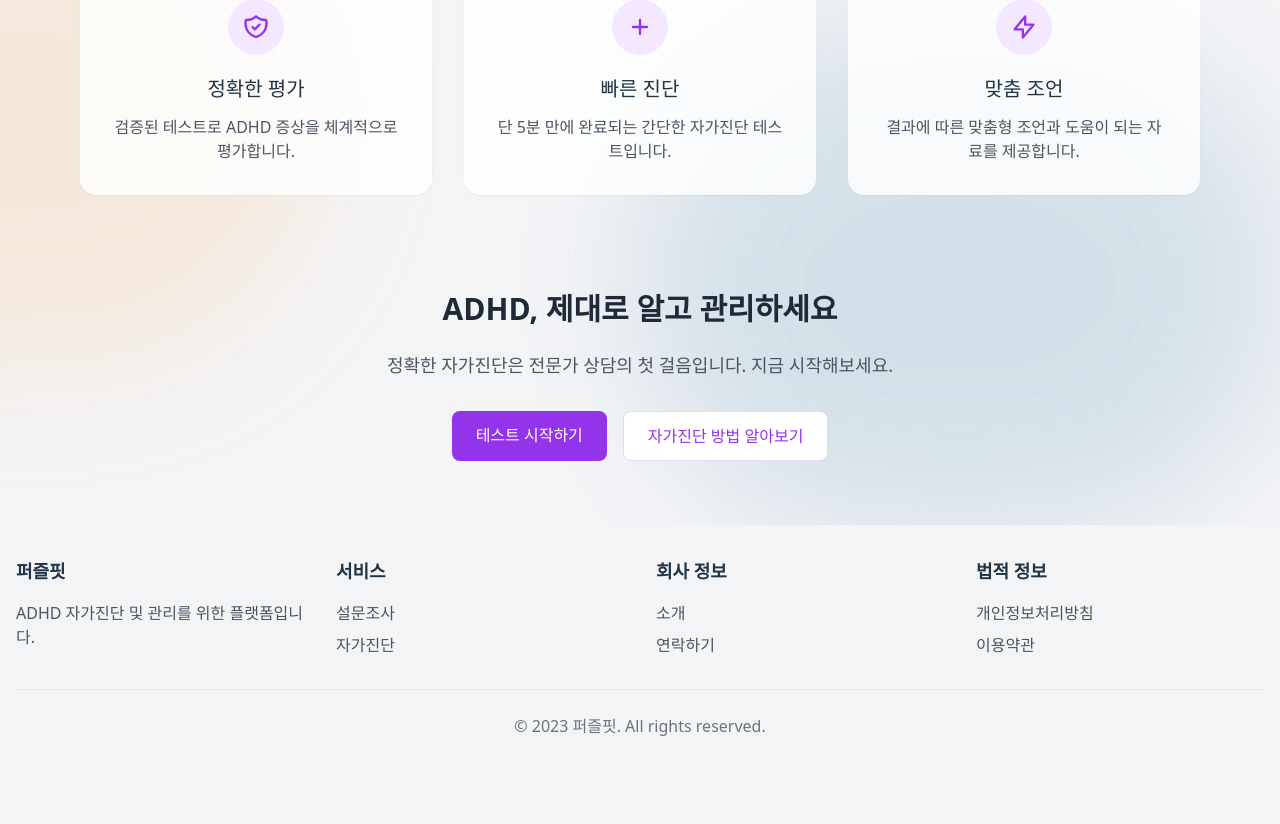
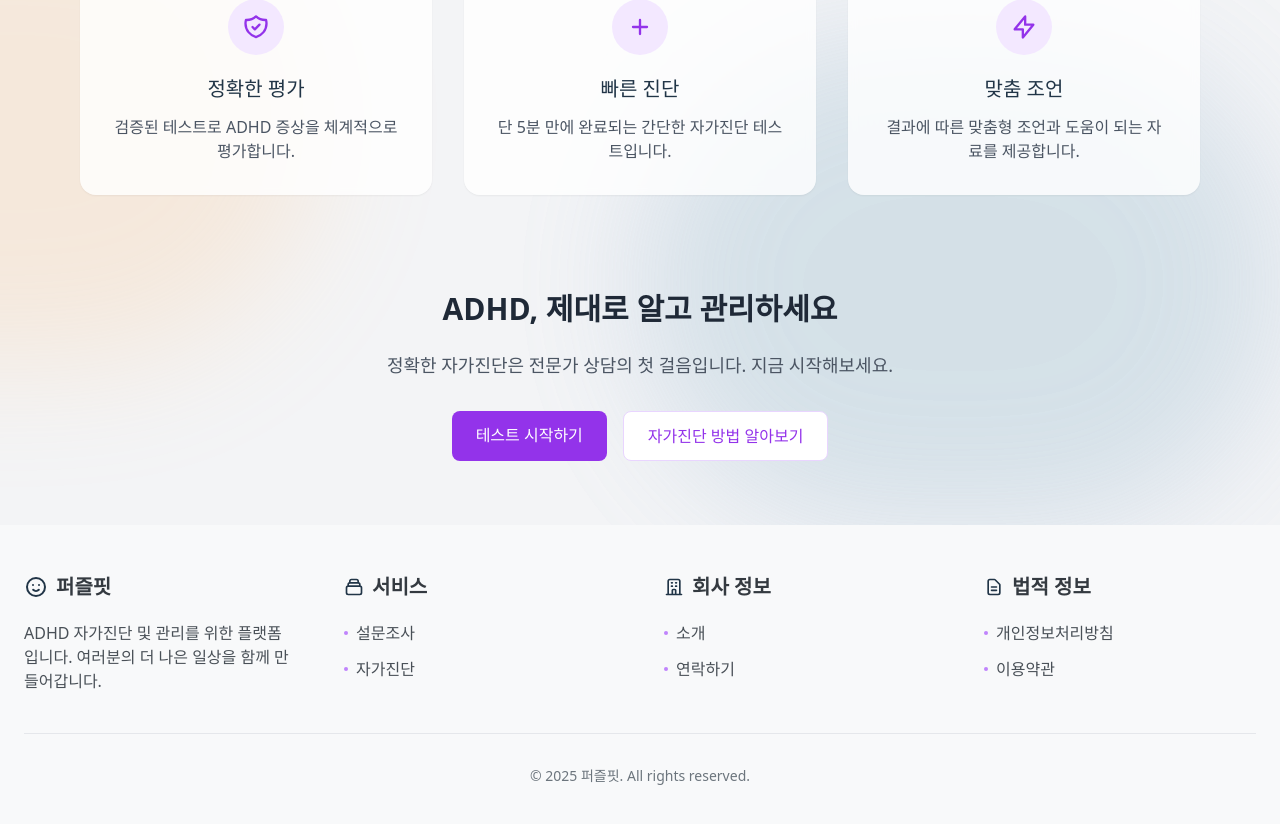
Before and after one commit to maengsoyeong/adhd-app, a React (Vite) app: page / in a window 1280 px wide. Shown: the part 515-1339 px from the top of the page. Before the commit the page ends 1285 px from the top, so only its background shows below. Built offline with nearby package versions, Linux system fonts and the light colour scheme; what @react-pdf/renderer would draw is missing.

Commit message:
footer 디자인

```diff
--- a/src/components/layout/Footer.tsx
+++ b/src/components/layout/Footer.tsx
@@ -1,43 +1,148 @@
 import React from 'react';
 import { Link } from 'react-router-dom';
 
+// 아이콘 컴포넌트들
+const ServiceIcon = () => (
+  <svg xmlns="http://www.w3.org/2000/svg" className="h-5 w-5" fill="none" viewBox="0 0 24 24" stroke="currentColor">
+    <path strokeLinecap="round" strokeLinejoin="round" strokeWidth={2} d="M19 11H5m14 0a2 2 0 012 2v6a2 2 0 01-2 2H5a2 2 0 01-2-2v-6a2 2 0 012-2m14 0V9a2 2 0 00-2-2M5 11V9a2 2 0 012-2m0 0V5a2 2 0 012-2h6a2 2 0 012 2v2M7 7h10" />
+  </svg>
+);
+
+const CompanyIcon = () => (
+  <svg xmlns="http://www.w3.org/2000/svg" className="h-5 w-5" fill="none" viewBox="0 0 24 24" stroke="currentColor">
+    <path strokeLinecap="round" strokeLinejoin="round" strokeWidth={2} d="M19 21V5a2 2 0 00-2-2H7a2 2 0 00-2 2v16m14 0h2m-2 0h-5m-9 0H3m2 0h5M9 7h1m-1 4h1m4-4h1m-1 4h1m-5 10v-5a1 1 0 011-1h2a1 1 0 011 1v5m-4 0h4" />
+  </svg>
+);
+
+const LegalIcon = () => (
+  <svg xmlns="http://www.w3.org/2000/svg" className="h-5 w-5" fill="none" viewBox="0 0 24 24" stroke="currentColor">
+    <path strokeLinecap="round" strokeLinejoin="round" strokeWidth={2} d="M9 12h6m-6 4h6m2 5H7a2 2 0 01-2-2V5a2 2 0 012-2h5.586a1 1 0 01.707.293l5.414 5.414a1 1 0 01.293.707V19a2 2 0 01-2 2z" />
+  </svg>
+);
+
+const BrandIcon = () => (
+  <svg xmlns="http://www.w3.org/2000/svg" className="h-6 w-6" fill="none" viewBox="0 0 24 24" stroke="currentColor">
+    <path strokeLinecap="round" strokeLinejoin="round" strokeWidth={2} d="M14.828 14.828a4 4 0 01-5.656 0M9 10h.01M15 10h.01M21 12a9 9 0 11-18 0 9 9 0 0118 0z" />
+  </svg>
+);
+
 const Footer: React.FC = () => {
   return (
-    <footer className="bg-gray-100 py-8">
-      <div className="container mx-auto px-4">
-        <div className="grid grid-cols-1 md:grid-cols-4 gap-8">
-          <div>
-            <h3 className="font-bold text-lg mb-4">퍼즐핏</h3>
-            <p className="text-gray-600">
-              ADHD 자가진단 및 관리를 위한 플랫폼입니다.
+    <footer className="bg-[#f8f9fa] py-12 font-['Pretendard', 'Noto_Sans_KR', 'sans-serif']">
+      <div className="container mx-auto px-6">
+        <div className="grid grid-cols-1 md:grid-cols-2 lg:grid-cols-4 gap-10 md:gap-12">
+          <div className="space-y-3">
+            <div className="flex items-center mb-5">
+              <BrandIcon />
+              <h3 className="font-bold text-xl ml-2 text-[#343a40]">퍼즐핏</h3>
+            </div>
+            <p className="text-[#495057] max-w-xs">
+              ADHD 자가진단 및 관리를 위한 플랫폼입니다. 여러분의 더 나은 일상을 함께 만들어갑니다.
             </p>
           </div>
-          <div>
-            <h3 className="font-bold text-lg mb-4">서비스</h3>
-            <ul className="space-y-2">
-              <li><Link to="/survey/intro" className="text-gray-600 hover:text-purple-600">설문조사</Link></li>
-              <li><Link to="/self-check" className="text-gray-600 hover:text-purple-600">자가진단</Link></li>
+
+          <div className="space-y-3">
+            <div className="flex items-center mb-5">
+              <ServiceIcon />
+              <h3 className="font-bold text-xl ml-2 text-[#343a40]">서비스</h3>
+            </div>
+            <ul className="space-y-3">
+              <li>
+                <Link
+                  to="/survey/intro"
+                  className="text-[#495057] hover:text-purple-600 transition-colors duration-300 flex items-center"
+                >
+                  <span className="inline-block w-1 h-1 rounded-full bg-purple-400 mr-2"></span>
+                  설문조사
+                </Link>
+              </li>
+              <li>
+                <Link
+                  to="/self-check"
+                  className="text-[#495057] hover:text-purple-600 transition-colors duration-300 flex items-center"
+                >
+                  <span className="inline-block w-1 h-1 rounded-full bg-purple-400 mr-2"></span>
+                  자가진단
+                </Link>
+              </li>
             </ul>
           </div>
-          <div>
-            <h3 className="font-bold text-lg mb-4">회사 정보</h3>
-            <ul className="space-y-2">
-              <li><Link to="/about" className="text-gray-600 hover:text-purple-600">소개</Link></li>
-              <li><Link to="/contact" className="text-gray-600 hover:text-purple-600">연락하기</Link></li>
+
+          <div className="space-y-3">
+            <div className="flex items-center mb-5">
+              <CompanyIcon />
+              <h3 className="font-bold text-xl ml-2 text-[#343a40]">회사 정보</h3>
+            </div>
+            <ul className="space-y-3">
+              <li>
+                <Link
+                  to="/about"
+                  className="text-[#495057] hover:text-purple-600 transition-colors duration-300 flex items-center"
+                >
+                  <span className="inline-block w-1 h-1 rounded-full bg-purple-400 mr-2"></span>
+                  소개
+                </Link>
+              </li>
+              <li>
+                <Link
+                  to="/contact"
+                  className="text-[#495057] hover:text-purple-600 transition-colors duration-300 flex items-center"
+                >
+                  <span className="inline-block w-1 h-1 rounded-full bg-purple-400 mr-2"></span>
+                  연락하기
+                </Link>
+              </li>
             </ul>
           </div>
-          <div>
-            <h3 className="font-bold text-lg mb-4">법적 정보</h3>
-            <ul className="space-y-2">
-              <li><Link to="/privacy" className="text-gray-600 hover:text-purple-600">개인정보처리방침</Link></li>
-              <li><Link to="/terms" className="text-gray-600 hover:text-purple-600">이용약관</Link></li>
+
+          <div className="space-y-3">
+            <div className="flex items-center mb-5">
+              <LegalIcon />
+              <h3 className="font-bold text-xl ml-2 text-[#343a40]">법적 정보</h3>
+            </div>
+            <ul className="space-y-3">
+              <li>
+                <Link
+                  to="/privacy"
+                  className="text-[#495057] hover:text-purple-600 transition-colors duration-300 flex items-center"
+                >
+                  <span className="inline-block w-1 h-1 rounded-full bg-purple-400 mr-2"></span>
+                  개인정보처리방침
+                </Link>
+              </li>
+              <li>
+                <Link
+                  to="/terms"
+                  className="text-[#495057] hover:text-purple-600 transition-colors duration-300 flex items-center"
+                >
+                  <span className="inline-block w-1 h-1 rounded-full bg-purple-400 mr-2"></span>
+                  이용약관
+                </Link>
+              </li>
             </ul>
           </div>
         </div>
-        <div className="border-t border-gray-200 mt-8 pt-6 text-center text-gray-500">
-          <p>&copy; 2023 퍼즐핏. All rights reserved.</p>
+
+        <div className="border-t border-gray-200 mt-10 pt-8 text-center">
+          <p className="text-[#6c757d] text-sm">&copy; 2025 퍼즐핏. All rights reserved.</p>
         </div>
       </div>
+
+      {/* 추가 스타일 */}
+      <style>{`
+        @font-face {
+          font-family: 'Pretendard';
+          src: url('https://cdn.jsdelivr.net/gh/orioncactus/pretendard/dist/web/static/pretendard.css');
+        }
+
+        @import url('https://fonts.googleapis.com/css2?family=Noto+Sans+KR:wght@400;500;700&display=swap');
+
+        /* 미세한 리스트 점 애니메이션 */
+        .text-[#495057]:hover + span {
+          transform: scale(1.5);
+          transition: transform 0.3s ease;
+        }
+      `}</style>
     </footer>
   );
 };
```
